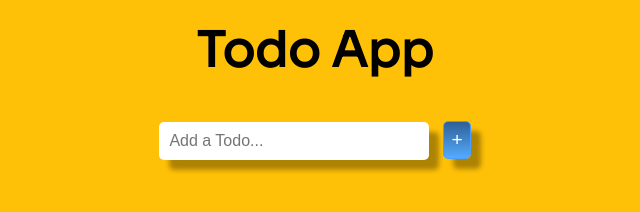
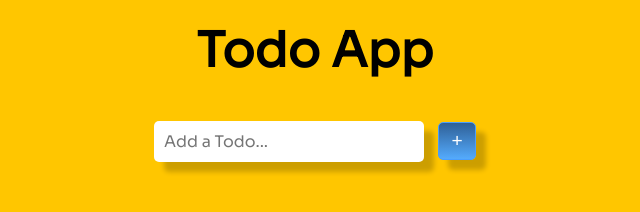
Before and after one commit to vishal-rathod-07/task-master, a plain HTML site: page index.html in a window 1280 px wide. Shown: the whole page, without its empty margins (325-965 px from the left). Drawn offline with Linux system fonts and the light colour scheme.

Commit message:
style: body, input, add-button
body: background color changed
input: fonts changed
add-button: text changed and fixed width

```diff
--- a/css/style.css
+++ b/css/style.css
@@ -3,7 +3,8 @@
 
 /* global variables */
 :root {
-  --main-color: #ffc107;
+  --main-color: #ffc600;
+  --box-shadow: 10px 10px 5px 0px rgba(0, 0, 0, 0.2);
 }
 /* global variables ends */
 
@@ -52,6 +53,7 @@ h1 {
 }
 
 .todo-input {
+  font-family: "Sora", sans-serif;
   width: 250px;
   border: none;
   outline: none;
@@ -59,17 +61,18 @@ h1 {
   padding: 10px;
   margin-right: 10px;
   font-size: 1rem;
-  box-shadow: 10px 10px 5px 0px rgba(0, 0, 0, 0.32);
+  box-shadow: var(--box-shadow);
 }
 
 .add-button {
+  width: 38px;
   background: linear-gradient(#2f6097, #54abfd);
   border: 1px solid #4a9efd;
   color: #fff;
   border-radius: 5px;
   padding: 7px;
   font-size: 1.2rem;
-  box-shadow: 10px 10px 5px 0px rgba(0, 0, 0, 0.32);
+  box-shadow: var(--box-shadow);
 }
 
 /* todo-form style ends */
@@ -77,7 +80,7 @@ h1 {
 /* todo-items */
 .todo-items {
   min-width: 350px;
-  box-shadow: 10px 10px 5px 0px rgba(0, 0, 0, 0.32);
+  box-shadow: var(--box-shadow);
   border-radius: 7px;
 }
 
```
